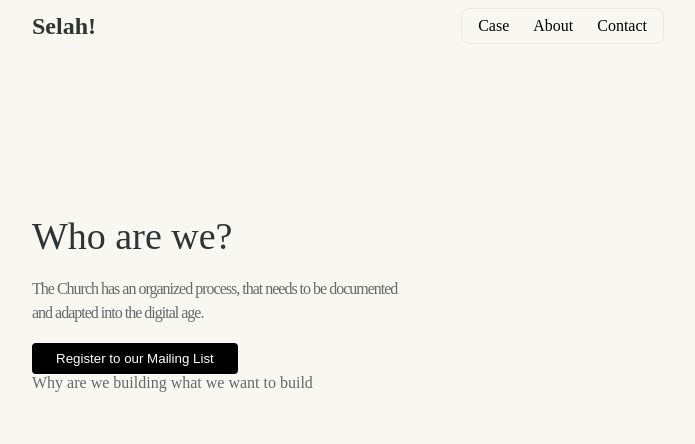
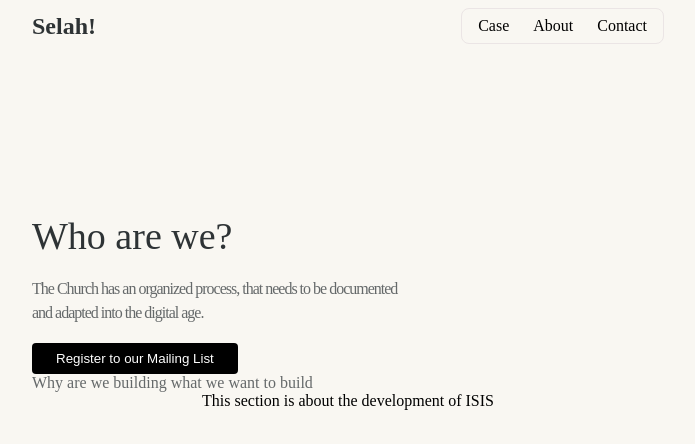
Before and after one commit to byfolarin/Selah, a React (Vite) app in the folder Selah/: page /About in a window 1280 px wide. Shown: the top 444 px of the page, without its empty margins (292-987 px from the left). Built offline with nearby package versions, Linux system fonts and the light colour scheme; a web font is replaced by a local one.

Commit message:
About page

```diff
--- a/Selah/src/components/website/About.jsx
+++ b/Selah/src/components/website/About.jsx
@@ -20,6 +20,12 @@ const About = () => {
         Why are we building what we want to build
       </p>
 
+
+
+      <div className="section-2">
+        This section is about the development of ISIS
+      </div>
+
     </div>
   )
 }
```
